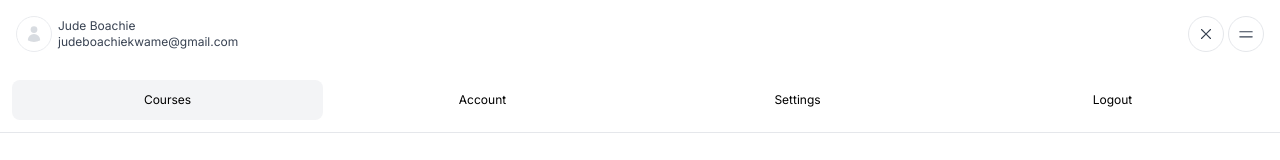
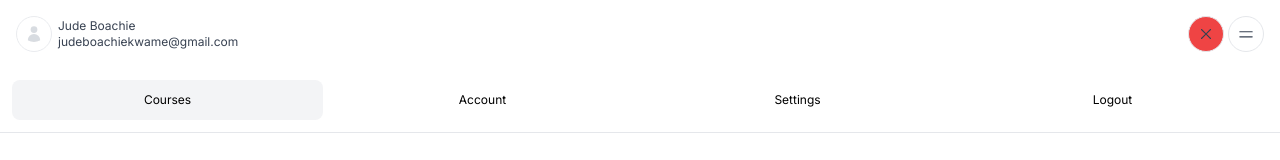
Before and after one commit to jdboachie/cbethub, a Next.js app: page / in a window 1280 px wide. Both pictures are taken after a click on the icon 1206 px from the left and 34 px from the top of the page. Shown: the top 160 px of the page. Built offline with nearby package versions, Linux system fonts and the light colour scheme.

Commit message:
dev update working on dark mode

```diff
--- a/components/NavBar.tsx
+++ b/components/NavBar.tsx
@@ -51,7 +51,7 @@ const NavBar = () => {
                     <div className='flex space-x-1'>
                         {showNotificationArea ? (
                             <XMarkIcon
-                                className='w-9 h-9 rounded-full border dark:border-red-600 p-2 cursor-pointer text-gray-700 dark:text-red-600'
+                                className='w-9 h-9 rounded-full border dark:border-red-900 bg-red-500 p-2 cursor-pointer text-gray-700 dark:text-red-900'
                                 onClick={handleBellButtonClick}
                             />
                             ):(
@@ -62,7 +62,7 @@ const NavBar = () => {
                         )}
                         {showMainMenu ? (
                                 <XMarkIcon
-                                    className='w-9 h-9 rounded-full border dark:border-red-600 p-2 cursor-pointer text-gray-700 dark:text-red-600'
+                                    className='w-9 h-9 rounded-full border dark:border-red-900 bg-red-500 p-2 cursor-pointer text-gray-700 dark:text-red-900'
                                     onClick={handleMenuButtonClick}
                                 />
                             ): (
```
